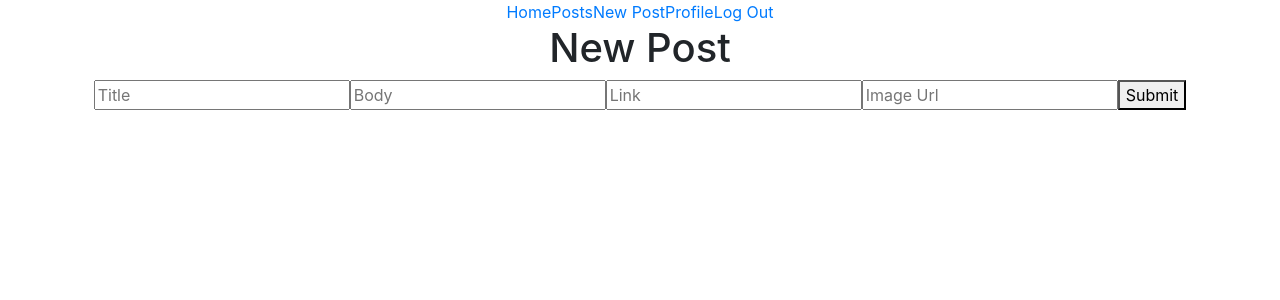
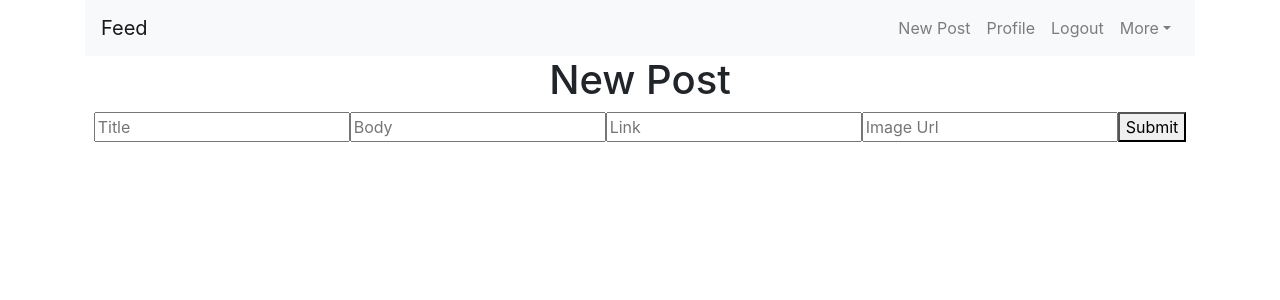
Before and after one commit to JamesBlocker/Neighborhood-Good, a React (Create React App) app in the folder client/: page /posts/new in a window 1280 px wide. Shown: the top 300 px of the page. Built offline with nearby package versions, Linux system fonts and the light colour scheme; sample sign-in values are in the browser's storage.

Commit message:
update navbar

```diff
--- a/client/src/NavBar.js
+++ b/client/src/NavBar.js
@@ -1,28 +1,131 @@
 import React from 'react'
 import { Link } from 'react-router-dom'
+import httpClient from './httpClient'
+import {
+    Collapse,
+    Navbar,
+    NavbarToggler,
+    NavbarBrand,
+    Nav,
+    NavItem,
+    NavLink,
+    UncontrolledDropdown,
+    DropdownToggle,
+    DropdownMenu,
+    DropdownItem } from 'reactstrap';
 
-const NavBar = (props) => {
-    return (
-        <div className='NavBar'>
-            <Link to="/">Home</Link>
-            <Link to="/posts">Posts</Link>
-            {props.currentUser
-                ? (
-                    <span>
-                        <Link to="/posts/new">New Post</Link>
-                        <Link to="/user/:id">Profile</Link>
-                        <Link to="/logout">Log Out</Link>
-                    </span>
-                )
-                : (
-                    <span>
-                        <Link to="/login">Log In</Link>
-                        <Link to="/signup">Sign Up</Link>
-                    </span>
-                )
+// const NavBar = (props) => {
+//     return (
+//         <div className='NavBar'>
+//             <Link to="/">Home</Link>
+//             <Link to="/posts">Posts</Link>
+//             {props.currentUser
+//                 ? (
+//                     <span>
+//                         <Link to="/posts/new">New Post</Link>
+//                         <Link to="/user/:id">Profile</Link>
+//                         <Link to="/logout">Log Out</Link>
+//                     </span>
+//                 )
+//                 : (
+//                     <span>
+//                         <Link to="/login">Log In</Link>
+//                         <Link to="/signup">Sign Up</Link>
+//                     </span>
+//                 )
+//             }
+//         </div>
+//     )
+// }
+
+export default class Example extends React.Component {
+    constructor(props) {
+      super(props);
+
+      this.toggle = this.toggle.bind(this);
+      this.state = {
+        isOpen: false
+      };
+    }
+    toggle() {
+      this.setState({
+        isOpen: !this.state.isOpen
+      });
+    }
+    render() {
+
+        const user = httpClient.getCurrentUser()
+
+        {if(user) {
+            return (
+                <div>
+                  <Navbar color="light" light expand="md">
+                    <NavbarBrand href="/posts">Feed</NavbarBrand>
+                    <NavbarToggler onClick={this.toggle} />
+                    <Collapse isOpen={this.state.isOpen} navbar>
+                      <Nav className="ml-auto" navbar>
+                        <NavItem>
+                          <NavLink href="/posts/new">New Post</NavLink>
+                        </NavItem>
+                        <NavItem>
+                          <NavLink href="/user/:id">Profile</NavLink>
+                        </NavItem>
+                        <NavItem>
+                          <NavLink href="/logout">Logout</NavLink>
+                        </NavItem>
+                        <UncontrolledDropdown nav inNavbar>
+                          <DropdownToggle nav caret>
+                            More
+                          </DropdownToggle>
+                          <DropdownMenu right>
+                            <DropdownItem target="_blank" href="http://www.cityofglendora.org/departments-services/library/volunteering">
+                              Volunteer
+                            </DropdownItem>
+                            <DropdownItem target="_blank" href="http://www.cityofglendora.org/">
+                              City Info
+                            </DropdownItem>
+                            <DropdownItem target="_blank" href="http://www.cityofglendora.org/residents/business-directory">
+                              Local Business
+                            </DropdownItem>
+                            <DropdownItem target="_blank" href="http://www.cityofglendora.org/residents/city-meetings">
+                              City Meetings
+                            </DropdownItem>
+                            <DropdownItem divider />
+                            <DropdownItem target="_blank" href="https://www.youtube.com/watch?v=dQw4w9WgXcQ">
+                              Donate
+                            </DropdownItem>
+                          </DropdownMenu>
+                        </UncontrolledDropdown>
+                      </Nav>
+                    </Collapse>
+                  </Navbar>
+                </div>
+              );
+
+            } else {
+                return (
+                    <div>
+                      <Navbar color="light" light expand="md">
+                        <NavbarBrand href="/">Home</NavbarBrand>
+                        <NavbarToggler onClick={this.toggle} />
+                        <Collapse isOpen={this.state.isOpen} navbar>
+                          <Nav className="ml-auto" navbar>
+                            <NavItem>
+                              <NavLink href="/login">Login</NavLink>
+                            </NavItem>
+                            <NavItem>
+                              <NavLink href="/signup">Signup</NavLink>
+                            </NavItem>
+                          </Nav>
+                        </Collapse>
+                      </Navbar>
+                    </div>
+                  );
             }
-        </div>
-    )
-}
+        }
 
-export default NavBar
+
+    }
+  }
+
+// export default NavBar
--- a/client/src/views/LogIn.jsx
+++ b/client/src/views/LogIn.jsx
@@ -22,7 +22,7 @@ class LogIn extends React.Component {
             this.setState({ fields: { email: '', password: '' } })
             if(user) {
                 this.props.onLoginSuccess(user)
-                this.props.history.push('/')
+                this.props.history.push('/posts')
             }
         })
     }
```
